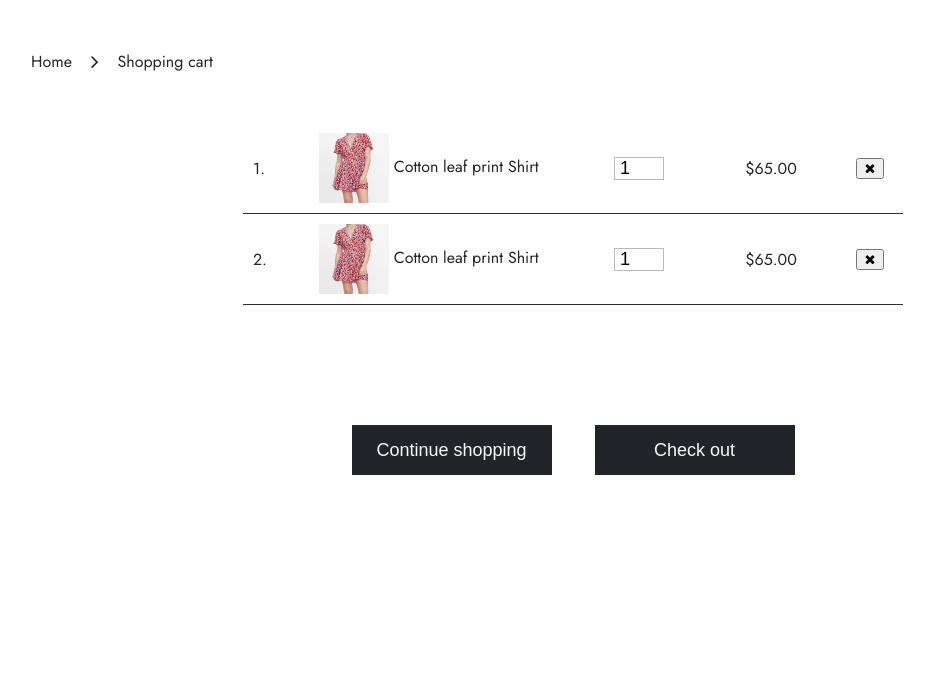
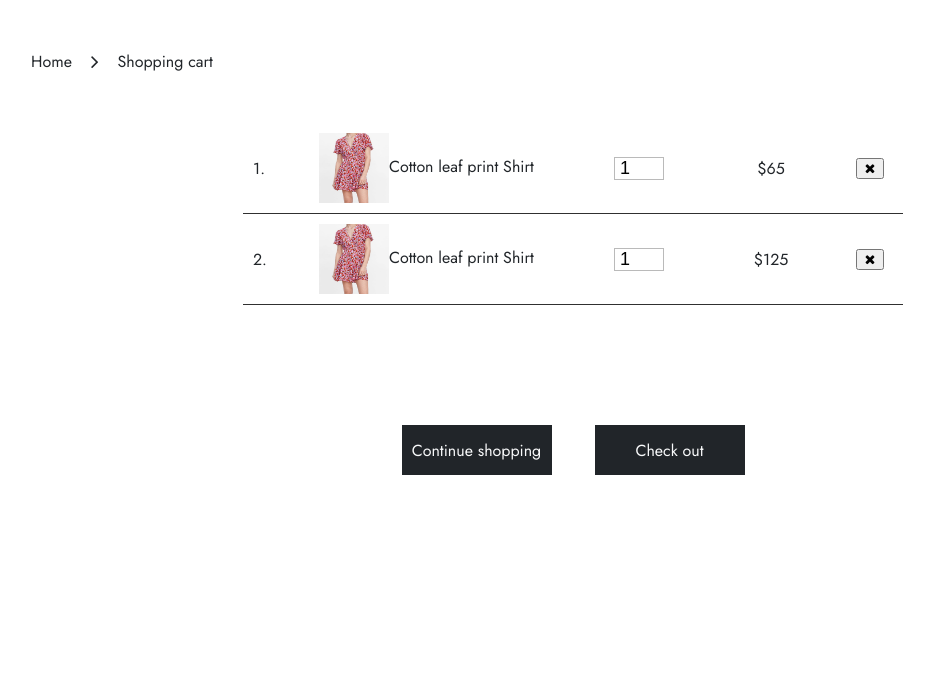
Before and after one commit to ttn-hue/Clothes-store, a PHP site: page /shoppingcart.php in a window 1280 px wide. Shown: the part 90-764 px from the top of the page, without its empty margins (67-1001 px from the left). Run offline with PHP 8.4, Linux system fonts and the light colour scheme.

Commit message:
finish shoppingcart

```diff
--- a/css/style.css
+++ b/css/style.css
@@ -82,15 +82,17 @@ h3 {
 .btn {
     outline: none;
     cursor: pointer;
-    font-size: 1.8rem;
+    font-size: 1.6rem;
 }
 
 .cart-btn {
-    width: 200px;
-    height: 50px;
-    color: #f8f9fa;
+    display: inline-block;
+    color: #f8f9fa !important;
     background-color: #212529;
     border: 1px solid #212529;
+    width: 150px;
+    height: 50px;
+    padding: 13px 0;
 }
 
 
@@ -366,7 +368,7 @@ nav .wrapper {
     text-align: center;
 }
 
-.cart-button button {
+.cart-button a {
     margin: 20px;
 }
 
--- a/shoppingcart.php
+++ b/shoppingcart.php
@@ -1,3 +1,9 @@
+<?php
+
+    session_start();
+    include('includes/db_connection.php');
+
+?>
 <!DOCTYPE html>
 <html lang="en">
 <head>
@@ -15,24 +21,42 @@
     <section class="section-shoppingcart">
         <div class="row">
             <div class="shoppingcart-wrapper">
-                <ul>
-                    <li>1.</li>
-                    <li><img src="image/product-1.jpg" alt="product"> Cotton leaf print Shirt</li>
-                    <li><input type="number" name="quantity" min="1" value=1></li>
-                    <li>$65.00</li>
-                    <li><button class="remove-cart-item"><i class="fa fa-times fa-sm"></i></button></li>
-                </ul>
-                <ul>
-                    <li>2.</li>
-                    <li><img src="image/product-1.jpg" alt="product"> Cotton leaf print Shirt</li>
-                    <li><input type="number" name="quantity" min="1" value=1></li>
-                    <li>$65.00</li>
-                    <li><button class="remove-cart-item"><i class="fa fa-times fa-sm"></i></button></li>
-                </ul>
+                <?php
+                    $item1 = (object)['name'=>'Cotton leaf print Shirt', 'price'=>65.00, 'quantity'=>1];
+                    $item2 = (object)['name'=>'Cotton leaf print Shirt', 'price'=>125.00, 'quantity'=>1];
+
+
+                    $listItems = [];
+                    array_push($listItems, $item1, $item2);
+
+                    // set shopping cart item objects to session
+                    $_SESSION['shoppingcart'] = $listItems;
+
+
+                    if(isset($_SESSION['shoppingcart']))
+                    {
+                        $shoppingcart = $_SESSION['shoppingcart'];
+                        for($i=0; $i<count($shoppingcart); $i++)
+                        {
+                            ?>
+                                <ul>
+                                    <li><?php echo ($i+1)."."; ?></li>
+                                    <li><img src="image/product-1.jpg" alt="product"><?php echo $shoppingcart[$i]->name; ?></li>
+                                    <li><input type="number" name="quantity" min="1" value="<?php echo $shoppingcart[$i]->quantity; ?>"></li>
+                                    <li><?php echo "$".$shoppingcart[$i]->price; ?></li>
+                                    <li><button class="remove-cart-item"><i class="fa fa-times fa-sm"></i></button></li>
+                                </ul>
+                            <?php
+                        }
+
+
+                    }
+                ?>
+
             </div>
             <div class="cart-button">
-                <button class="btn cart-btn">Continue shopping</button>
-                <button class="btn cart-btn">Check out</button>
+                <a class="btn cart-btn" href="index.php">Continue shopping</a>
+                <a class="btn cart-btn" href="checkout.php">Check out</a>
             </div>
         </div>
     </section>
```
Also changed, not shown: singleproduct.php (line endings or trailing spaces), 1 other file.
